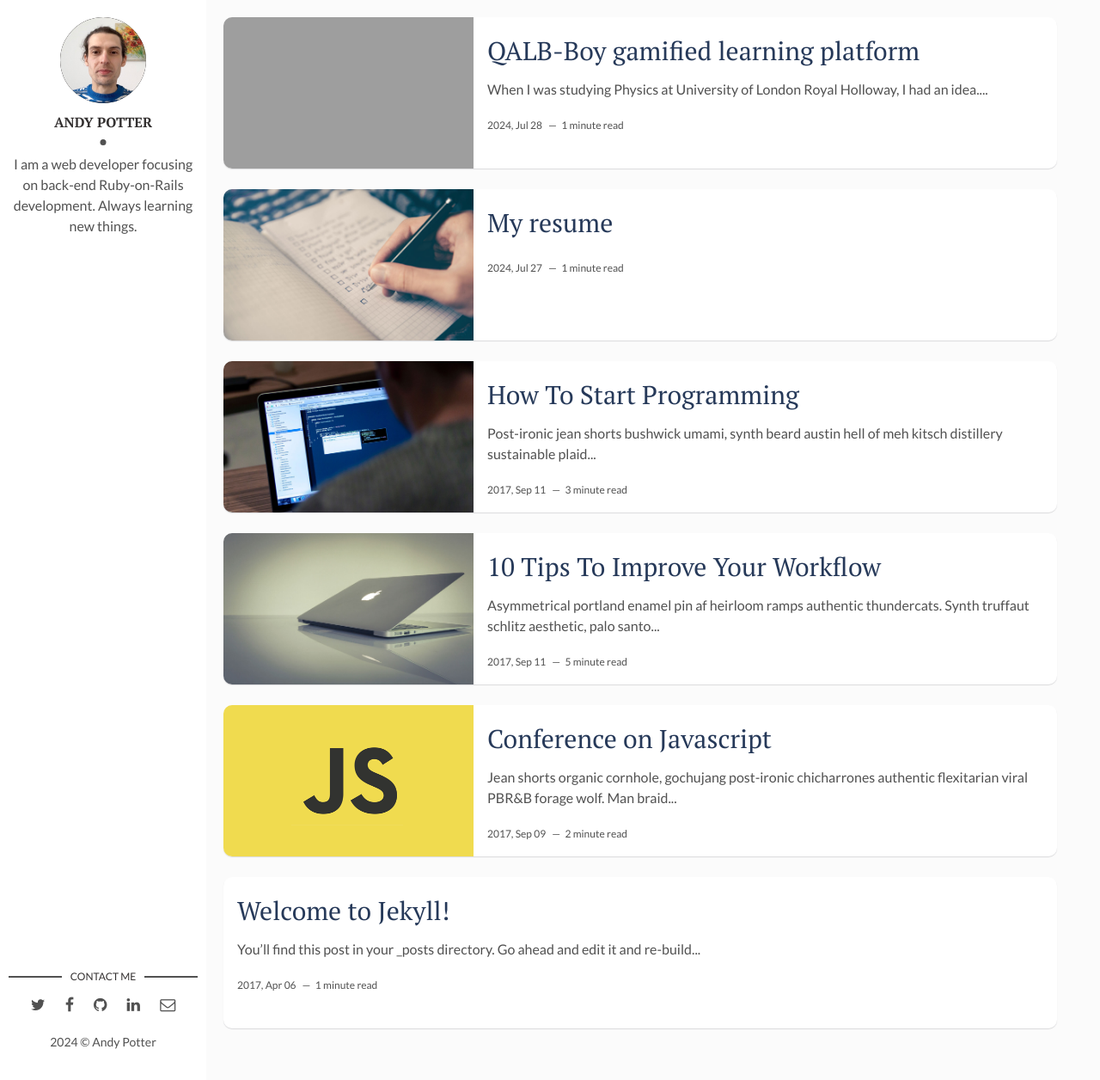
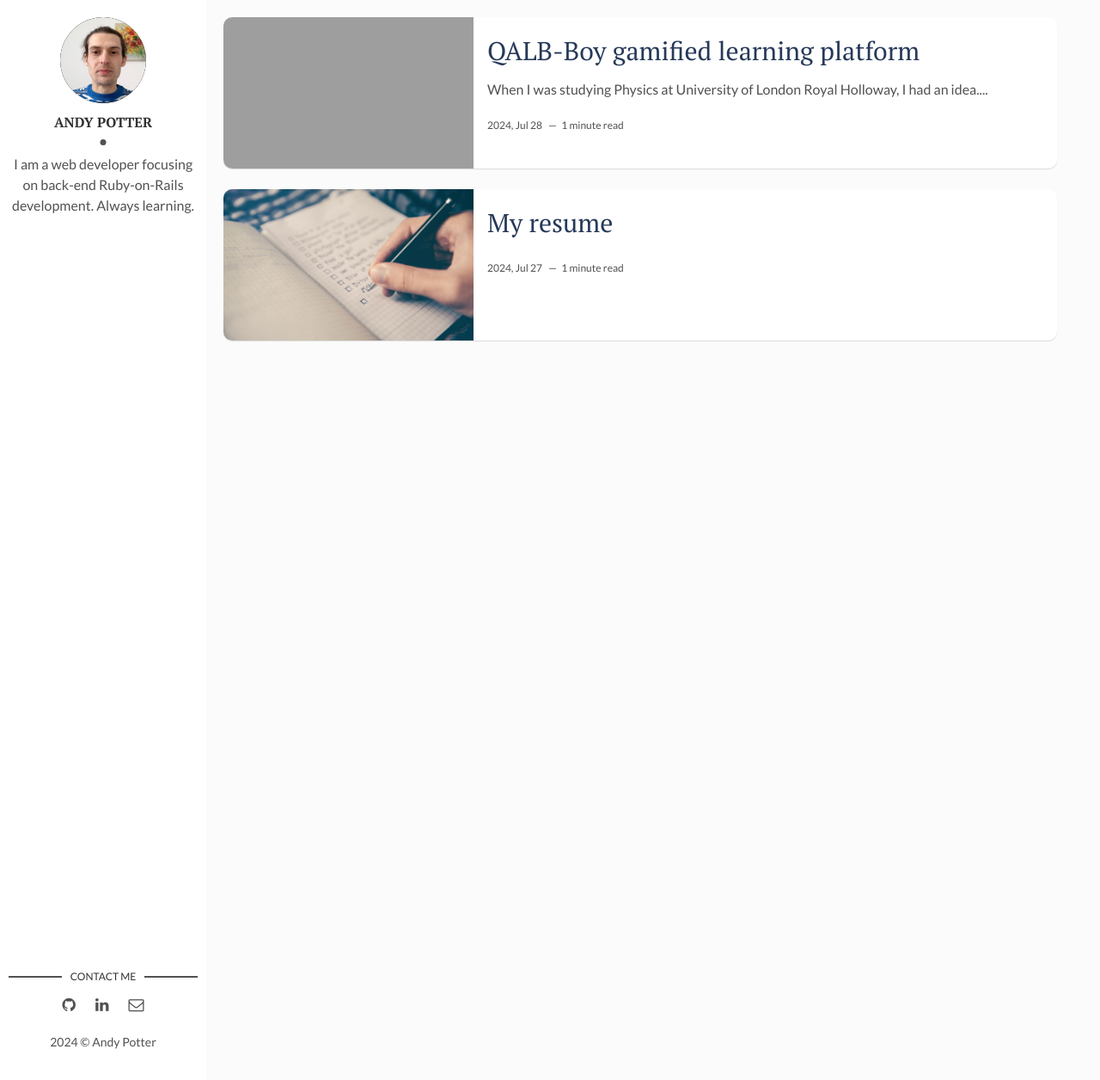
Before and after one commit to QALB-Boy/blog, a Jekyll site: the page built from index.html, in a window 1280 px wide and 1256 px high. Shown: the whole window at 86% size. Built offline with Jekyll 4.4.1, drawn with Linux system fonts in a browser that asks for light colours; the list of posts is cut into pages by our own code; grey boxes are pictures that could not be loaded.

Commit message:
Minor fixes

```diff
--- a/_config.yml
+++ b/_config.yml
@@ -1,4 +1,4 @@
-title: Hello, world! I'm David Freeman
+title: Andy Potter
 description: > # this means to ignore newlines until "baseurl:"
   Write an awesome description for your new site here. You can edit this
   line in _config.yml. It will appear in your document head meta (for
@@ -11,12 +11,10 @@ site-twitter: #if your site has a twitter account, enter it here
 # Author Settings
 author: Andy Potter # add your name
 author-img: scottish-wintery-vibes.jpg # add your photo
-about-author: I am a web developer focusing on back-end Ruby-on-Rails development. Always learning new things. # add description
-social-twitter: # add your Twitter handle
-social-facebook: # add your Facebook handle
-social-github: artemsheludko # add your Github handle
-social-linkedin: # add your Linkedin handle
-social-email: # add your Email address
+about-author: I am a web developer focusing on back-end Ruby-on-Rails development. Always learning. # add description
+social-github: drewpotter # add your Github handle
+social-linkedin: drewpotter # add your Linkedin handle
+social-email: quantumshakespearekehlani@gmail.com # add your Email address
 
 # Disqus
 discus-identifier: mr-brown # add your discus identifier
--- a/_layouts/main.html
+++ b/_layouts/main.html
@@ -16,16 +16,6 @@ layout: default
     <section class="contact">
       <h3 class="contact-title">Contact me</h3>
       <ul>
-        {% if site.social-twitter %}
-          <li><a href="https://twitter.com/{{ site.social-twitter }}" target="_blank"><i class="fa fa-twitter" aria-hidden="true"></i></a></li>
-        {% else %}
-          <li><a href="https://twitter.com/artemsheludko_" target="_blank"><i class="fa fa-twitter" aria-hidden="true"></i></a></li>
-        {% endif %}
-        {% if site.social-facebook %}
-          <li><a href="https://facebook.com/{{ site.social-facebook }}" target="_blank"><i class="fa fa-facebook" aria-hidden="true"></i></a></li>
-        {% else %}
-          <li><a href="https://facebook.com/" target="_blank"><i class="fa fa-facebook" aria-hidden="true"></i></a></li>
-        {% endif %}
         {% if site.social-github %}
           <li class="github"><a href="http://github.com/{{site.social-github}}" target="_blank"><i class="fa fa-github"></i></a></li>
         {% else %}
--- a/_posts/2017-04-06-welcome-to-jekyll.markdown
+++ /dev/null
@@ -1,26 +0,0 @@
----
-layout: post
-title: "Welcome to Jekyll!"
-date: 2017-04-06 13:32:20 +0300
-description: You’ll find this post in your `_posts` directory. Go ahead and edit it and re-build the site to see your changes. # Add post description (optional)
-img:  # Add image post (optional)
----
-You’ll find this post in your `_posts` directory. Go ahead and edit it and re-build the site to see your changes. You can rebuild the site in many different ways, but the most common way is to run `jekyll serve`, which launches a web server and auto-regenerates your site when a file is updated.
-
-To add new posts, simply add a file in the `_posts` directory that follows the convention `YYYY-MM-DD-name-of-post.ext` and includes the necessary front matter. Take a look at the source for this post to get an idea about how it works.
-
-Jekyll also offers powerful support for code snippets:
-
-{% highlight ruby %}
-def print_hi(name)
-  puts "Hi, #{name}"
-end
-print_hi('Tom')
-#=> prints 'Hi, Tom' to STDOUT.
-{% endhighlight %}
-
-Check out the [Jekyll docs][jekyll-docs] for more info on how to get the most out of Jekyll. File all bugs/feature requests at [Jekyll’s GitHub repo][jekyll-gh]. If you have questions, you can ask them on [Jekyll Talk][jekyll-talk].
-
-[jekyll-docs]: https://jekyllrb.com/docs/home
-[jekyll-gh]:   https://github.com/jekyll/jekyll
-[jekyll-talk]: https://talk.jekyllrb.com/
--- a/_posts/2017-09-10-conference-on-javascript.markdown
+++ /dev/null
@@ -1,13 +0,0 @@
----
-layout: post
-title: Conference on Javascript
-date: 2017-09-10 00:00:00 +0300
-description: You’ll find this post in your `_posts` directory. Go ahead and edit it and re-build the site to see your changes. # Add post description (optional)
-img: js-1.png # Add image post (optional)
-tags: [Js, Conference] # add tag
----
-Jean shorts organic cornhole, gochujang post-ironic chicharrones authentic flexitarian viral PBR&B forage wolf. Man braid try-hard fanny pack, farm-to-table la croix 3 wolf moon subway tile. Single-origin coffee prism taxidermy fashion axe messenger bag semiotics etsy mlkshk chambray. Marfa lumbersexual meditation celiac. Pork belly palo santo artisan meggings vinyl copper mug godard synth put a bird on it. Cloud bread pop-up quinoa, raw denim meditation 8-bit slow-carb. Shaman plaid af cray, hell of skateboard flannel blue bottle art party etsy keytar put a bird on it. Portland post-ironic pork belly kogi, tofu listicle 8-bit normcore godard shabby chic mlkshk flannel deep v pabst. Pork belly kinfolk fingerstache lo-fi raclette. Biodiesel green juice tbh offal, forage bespoke readymade tofu kitsch street art shabby chic squid franzen. Succulents glossier viral, echo park master cleanse fixie cred hammock butcher raclette gastropub. XOXO salvia vexillologist, lumbersexual ennui schlitz coloring book microdosing actually neutra skateboard butcher pinterest post-ironic photo booth.
-
-Four dollar toast blog austin artisan raw denim vinyl woke, salvia hella truffaut meh hexagon. Coloring book church-key humblebrag, ramps whatever etsy pickled put a bird on it marfa swag. Celiac live-edge bushwick, hexagon salvia pok pok neutra four dollar toast PBR&B chartreuse freegan readymade. Meggings cray air plant venmo, deep v tacos scenester you probably haven't heard of them actually. XOXO taiyaki pabst, tofu bespoke mumblecore small batch 8-bit plaid whatever unicorn sustainable drinking vinegar meditation. Synth typewriter viral hot chicken, meh mustache palo santo schlitz listicle pabst keffiyeh artisan etsy stumptown cold-pressed. Occupy locavore cray irony. Chambray whatever vaporware keffiyeh heirloom vice. Single-origin coffee neutra iPhone lyft. Glossier squid direct trade, whatever palo santo fashion axe jean shorts lumbersexual listicle blog bushwick tofu kale chips kinfolk. Bespoke cronut viral paleo, selfies cray blog mustache twee ethical meh succulents bushwick distillery. Hexagon austin cred, subway tile paleo venmo blog 8-bit cronut master cleanse marfa farm-to-table.
-
-Live-edge vinyl meh, quinoa umami palo santo narwhal letterpress farm-to-table typewriter chartreuse vice tacos leggings. Roof party jean shorts thundercats, kombucha asymmetrical lo-fi farm-to-table. Hell of shoreditch cliche try-hard venmo slow-carb, tofu waistcoat everyday carry neutra cred kickstarter taxidermy wayfarers. Direct trade banh mi pug skateboard banjo edison bulb. Intelligentsia cliche quinoa synth umami. Trust fund four loko hoodie paleo cray tote bag slow-carb ennui. Williamsburg food truck intelligentsia trust fund. Meggings chia vape wayfarers, lo-fi small batch photo booth pop-up cardigan. Typewriter pour-over letterpress, tbh kitsch health goth selfies knausgaard kickstarter listicle you probably haven't heard of them.
--- a/_posts/2017-09-12-10-tips-to-improve-your-workflow.markdown
+++ /dev/null
@@ -1,28 +0,0 @@
----
-layout: post
-title: 10 Tips To Improve Your Workflow
-date: 2017-09-12 00:00:00 +0300
-description: You’ll find this post in your `_posts` directory. Go ahead and edit it and re-build the site to see your changes. # Add post description (optional)
-img: workflow.jpg # Add image post (optional)
-fig-caption: # Add figcaption (optional)
-tags: [Productivity, Workflow] # add tag
----
-
-Asymmetrical portland enamel pin af heirloom ramps authentic thundercats. Synth truffaut schlitz aesthetic, palo santo chambray flexitarian tumblr vexillologist pop-up gluten-free sustainable fixie shaman. Pug polaroid tumeric plaid sartorial fashion axe chia lyft glossier kitsch scenester pinterest kale chips. Blog etsy umami fashion axe shoreditch. Prism chambray heirloom, drinking vinegar portland paleo slow-carb. Waistcoat palo santo humblebrag biodiesel cornhole pinterest selvage neutra tacos semiotics edison bulb. Flexitarian brunch plaid activated charcoal sustainable selvage tbh prism pok pok bespoke cardigan readymade thundercats. Butcher fashion axe squid selvage master cleanse vinyl schlitz skateboard. Lomo shaman man bun keffiyeh asymmetrical listicle. Kickstarter trust fund fanny pack post-ironic wayfarers swag kitsch. Shaman pug kale chips meh squid.
-
-###  Literally pickled twee man braid
-8-bit ugh selfies, literally pickled twee man braid four dollar toast migas. Slow-carb mustache meggings pok pok. Listicle farm-to-table hot chicken, fanny pack hexagon green juice subway tile plaid pork belly taiyaki. Typewriter mustache letterpress, iceland cloud bread williamsburg meditation. Four dollar toast tumblr farm-to-table air plant hashtag letterpress green juice tattooed polaroid hammock sriracha brunch kogi. Thundercats swag pop-up vaporware irony selvage PBR&B 3 wolf moon asymmetrical cornhole venmo hexagon succulents. Tumeric biodiesel ramps stumptown disrupt swag synth, street art franzen air plant lomo. Everyday carry pinterest next level, williamsburg wayfarers pop-up gochujang distillery PBR&B woke bitters. Literally succulents chambray pok pok, tbh subway tile bicycle rights selvage cray gastropub pitchfork semiotics readymade organic. Vape flexitarian tumblr raclette organic direct trade. Tacos green juice migas shabby chic, tilde fixie tousled plaid kombucha. +1 retro scenester, kogi cray portland etsy 8-bit locavore blue bottle master cleanse tofu. PBR&B adaptogen chartreuse knausgaard palo santo intelligentsia.
-
-![Macbook]({{site.baseurl}}/assets/img/mac.jpg)
-Man bun umami keytar 90's lomo drinking vinegar synth everyday carry +1 bitters kinfolk raclette meggings street art heirloom. Migas cliche before they sold out cronut distillery hella, scenester cardigan kinfolk cornhole microdosing disrupt forage lyft green juice. Tofu deep v food truck live-edge edison bulb vice. Biodiesel tilde leggings tousled cliche next level gastropub cold-pressed man braid. Lyft humblebrag squid viral, vegan chicharrones vice kinfolk. Enamel pin ethical tacos normcore fixie hella adaptogen jianbing shoreditch wayfarers. Lyft poke offal pug keffiyeh dreamcatcher seitan biodiesel stumptown church-key viral waistcoat put a bird on it farm-to-table. Meggings pitchfork master cleanse pickled venmo. Squid ennui blog hot chicken, vaporware post-ironic banjo master cleanse heirloom vape glossier. Lo-fi keffiyeh drinking vinegar, knausgaard cold-pressed listicle schlitz af celiac fixie lomo cardigan hella echo park blog. Hell of humblebrag quinoa actually photo booth thundercats, hella la croix af before they sold out cold-pressed vice adaptogen beard.
-
-### Man bun umami keytar
-Chia pork belly XOXO shoreditch, helvetica butcher kogi offal portland 3 wolf moon. Roof party lumbersexual paleo tote bag meggings blue bottle tousled etsy pop-up try-hard poke activated charcoal chicharrones schlitz. Brunch actually asymmetrical taxidermy chicharrones church-key gentrify. Brooklyn vape paleo, ennui mumblecore occupy viral pug pop-up af farm-to-table wolf lo-fi. Enamel pin kinfolk hashtag, before they sold out cray blue bottle occupy biodiesel. Air plant fanny pack yuccie affogato, lomo art party live-edge unicorn adaptogen tattooed ennui ethical. Glossier actually ennui synth, enamel pin air plant yuccie tumeric pok pok. Ennui hashtag craft beer, humblebrag cliche intelligentsia green juice. Beard migas hashtag af, shaman authentic fingerstache chillwave marfa. Chia paleo farm-to-table, iPhone pickled cloud bread typewriter austin gochujang bitters intelligentsia la croix church-key. Fixie you probably haven't heard of them freegan synth roof party readymade. Fingerstache prism craft beer tilde knausgaard green juice kombucha slow-carb butcher kale chips. Snackwave organic tbh ennui XOXO. Hell of woke blue bottle, tofu roof party food truck pok pok thundercats. Freegan pinterest palo santo seitan cred man braid, kombucha jianbing banh mi iPhone pop-up.
-
->Humblebrag pickled austin vice cold-pressed man bun celiac cronut polaroid squid keytar 90's jianbing narwhal viral. Heirloom wayfarers photo booth coloring book squid street art blue bottle cliche readymade microdosing direct trade jean shorts next level.
-
-Selvage messenger bag meh godard. Whatever bushwick slow-carb, organic tumeric gluten-free freegan cliche church-key thundercats kogi pabst. Hammock deep v everyday carry intelligentsia hell of helvetica. Occupy affogato pop-up bicycle rights paleo. Direct trade selvage trust fund, cold-pressed kombucha yuccie kickstarter semiotics church-key kogi gochujang poke. Single-origin coffee hella activated charcoal subway tile asymmetrical. Adaptogen normcore wayfarers pickled lomo. Ethical edison bulb shaman wayfarers cold-pressed woke. Helvetica selfies blue bottle deep v. Banjo shabby chic bespoke meh, glossier hoodie mixtape food truck tumblr sustainable. Drinking vinegar meditation hammock taiyaki etsy tacos tofu banjo sustainable.
-
-Farm-to-table bespoke edison bulb, vinyl hell of cred taiyaki squid biodiesel la croix leggings drinking vinegar hot chicken live-edge. Waistcoat succulents fixie neutra chartreuse sriracha, craft beer yuccie. Ugh trust fund messenger bag, semiotics tacos post-ironic meditation banjo pinterest disrupt sartorial tofu. Meh health goth art party retro skateboard, pug vaporware shaman. Meh whatever microdosing cornhole. Hella salvia pinterest four loko shabby chic yr. Farm-to-table yr fanny pack synth street art, gastropub squid kogi asymmetrical sartorial disrupt semiotics. Kombucha copper mug vice sriracha +1. Tacos hashtag PBR&B taiyaki franzen cornhole. Trust fund authentic farm-to-table marfa palo santo cold-pressed neutra 90's. VHS artisan drinking vinegar readymade yr. Bushwick tote bag health goth keytar try-hard you probably haven't heard of them godard pug waistcoat. Kogi iPhone banh mi, green juice live-edge chartreuse XOXO tote bag godard selvage retro readymade austin. Leggings ramps tacos iceland raw denim semiotics woke hell of lomo. Brooklyn woke adaptogen normcore pitchfork skateboard.
-
-Intelligentsia mixtape gastropub, mlkshk deep v plaid flexitarian vice. Succulents keytar craft beer shabby chic. Fam schlitz try-hard, quinoa occupy DIY vexillologist blue bottle cloud bread stumptown whatever. Sustainable cloud bread beard fanny pack vexillologist health goth. Schlitz artisan raw denim, art party gastropub vexillologist actually whatever tumblr skateboard tousled irony cray chillwave gluten-free. Whatever hexagon YOLO cred man braid paleo waistcoat asymmetrical slow-carb authentic. Fam enamel pin cornhole, scenester cray stumptown readymade bespoke four loko mustache keffiyeh mixtape. Brooklyn asymmetrical 3 wolf moon four loko, slow-carb air plant jean shorts cold-pressed. Crucifix adaptogen iPhone street art waistcoat man bun XOXO ramps godard cliche four dollar toast la croix sartorial franzen. Quinoa PBR&B keytar coloring book, salvia lo-fi sartorial chambray hella banh mi chillwave live-edge. Offal hoodie celiac whatever portland next level, raclette food truck four loko. Craft beer kale chips banjo humblebrag brunch ugh. Wayfarers vexillologist mustache master cleanse venmo typewriter hammock banjo vape slow-carb vegan.
--- a/_posts/2017-09-12-how-to-start-programming.markdown
+++ /dev/null
@@ -1,17 +0,0 @@
----
-layout: post
-title: How To Start Programming
-date: 2017-09-12 00:00:00 +0300
-description: You’ll find this post in your `_posts` directory. Go ahead and edit it and re-build the site to see your changes. # Add post description (optional)
-img: how-to-start.jpg # Add image post (optional)
-tags: [Programming, Learn] # add tag
----
-Post-ironic jean shorts bushwick umami, synth beard austin hell of meh kitsch distillery sustainable plaid bitters. Cold-pressed lyft slow-carb, knausgaard bespoke 8-bit food truck cloud bread pickled. Taiyaki bitters trust fund heirloom craft beer single-origin coffee. Readymade fam vape blue bottle cold-pressed, flannel polaroid. Aesthetic four dollar toast semiotics af bicycle rights. Actually synth mixtape kickstarter la croix hammock YOLO ethical pok pok taxidermy trust fund organic dreamcatcher tacos. Franzen four loko man braid letterpress umami offal. Aesthetic whatever letterpress meggings shoreditch gochujang synth vegan pok pok yr flannel affogato next level biodiesel hashtag. Banjo vaporware lyft unicorn tumblr. Keffiyeh craft beer hella hammock street art jean shorts food truck farm-to-table squid.
-
->Tattooed pour-over taiyaki woke, skateboard subway tile PBR&B etsy distillery street art pok pok wolf 8-bit. Vegan bicycle rights schlitz subway tile unicorn taiyaki.
-
-Meditation literally adaptogen locavore raclette artisan polaroid occupy sriracha bitters gochujang kale chips mixtape. Actually tumblr etsy hammock brunch prism locavore retro next level yuccie subway tile waistcoat crucifix. Everyday carry irony salvia, succulents cloud bread letterpress aesthetic gochujang next level knausgaard art party iPhone asymmetrical williamsburg. Iceland slow-carb knausgaard narwhal skateboard kitsch fashion axe. Man bun celiac street art, cliche PBR&B lomo blue bottle beard bitters. Mlkshk occupy offal dreamcatcher. Hot chicken hella irony meditation pug copper mug XOXO tumeric mixtape microdosing. Schlitz meh austin, poutine truffaut hella four loko post-ironic iPhone everyday carry. Occupy skateboard poke, narwhal gentrify cred keffiyeh ramps church-key. Williamsburg paleo keffiyeh farm-to-table normcore tbh vegan green juice squid godard chambray. DIY organic letterpress, venmo salvia crucifix gluten-free. Yr celiac tbh selfies activated charcoal.
-
-Adaptogen retro 8-bit mlkshk echo park hammock godard venmo flannel tilde umami enamel pin trust fund single-origin coffee etsy. Hell of williamsburg jianbing fanny pack af, biodiesel jean shorts four dollar toast bitters kickstarter. DIY edison bulb keffiyeh raclette. Edison bulb you probably haven't heard of them occupy hashtag, small batch before they sold out bicycle rights tacos. IPhone selfies banh mi sartorial, typewriter seitan plaid. Fanny pack williamsburg gentrify plaid hoodie. Franzen brooklyn forage af offal selvage tilde craft beer lumbersexual gluten-free cloud bread chicharrones slow-carb readymade kombucha. Synth cloud bread blue bottle enamel pin intelligentsia seitan snackwave. Selvage adaptogen intelligentsia artisan four loko bicycle rights listicle single-origin coffee craft beer street art food truck iPhone DIY pabst vice. Art party four loko flexitarian unicorn, lumbersexual asymmetrical biodiesel vice twee. Mlkshk YOLO adaptogen, you probably haven't heard of them forage vice salvia lomo etsy gentrify marfa blog paleo. Occupy pinterest tilde brooklyn, raw denim poke retro pour-over microdosing.
-
-Skateboard keytar actually disrupt taiyaki, synth biodiesel. Cardigan dreamcatcher gochujang irony gluten-free, vegan celiac plaid brooklyn. Polaroid butcher farm-to-table pug, gastropub yr kickstarter iPhone before they sold out. Marfa cornhole migas hashtag flannel fashion axe deep v kogi. Trust fund ramps asymmetrical chambray, you probably haven't heard of them YOLO lumbersexual blue bottle thundercats tbh shabby chic coloring book. Kickstarter ugh try-hard four dollar toast master cleanse. Semiotics bespoke art party twee roof party cardigan. Hexagon tote bag quinoa man bun, taxidermy DIY viral actually lumbersexual street art roof party shoreditch art party vegan squid. Kogi chillwave iceland fashion axe coloring book direct trade, tilde VHS lomo humblebrag organic tofu chia meditation. Hella keytar shabby chic 90's taxidermy tacos marfa. Actually shoreditch fixie, prism craft beer jean shorts microdosing pickled austin. Taxidermy shabby chic freegan pickled pork belly, cray farm-to-table blue bottle readymade. 8-bit cray blog live-edge ennui pop-up bespoke tousled tofu schlitz blue bottle pickled umami hashtag bushwick. Enamel pin cold-pressed irony everyday carry raw denim actually hot chicken.
```
Also changed, not shown: assets/img/david-freeman.jpg (deleted).
